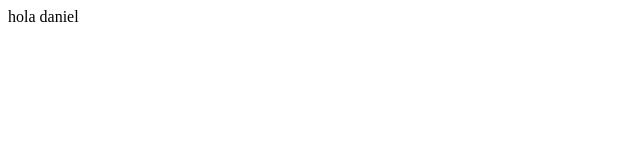
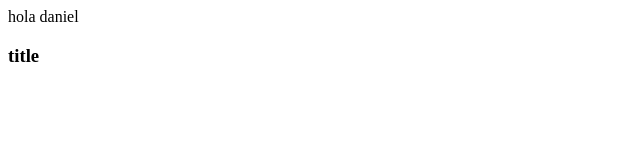
Before and after one commit to fernandosinani-gonzales/proj1, a plain HTML site: page index.html in a window 1280 px wide. Shown: the full height of the page, 0-640 px from the left. Drawn offline with Linux system fonts and the light colour scheme.

Commit message:
a div container added

```diff
--- a/index.html
+++ b/index.html
@@ -9,6 +9,9 @@
 
 <body>
     hola daniel
+    <div class="container">
+        <h3>title</h3>
+    </div>
 </body>
 
 </html>
```
